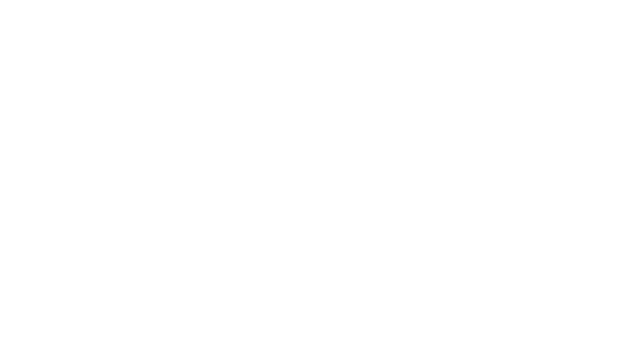
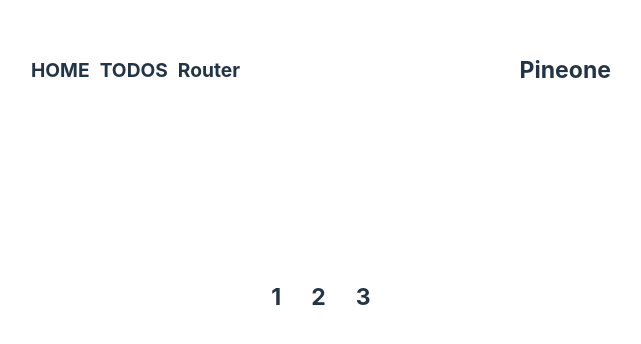
Before and after one commit to nakjun12/TodoList_vanillaJS, a React (Vite) app in the folder React_To_Do_List/: page /path/1/detail in a window 1280 px wide. Before the commit this address had no page. Shown: the part 102-446 px from the top of the page, without its empty margins (309-950 px from the left). Built offline with nearby package versions, Linux system fonts and the light colour scheme.

Commit message:
중첩 라우팅 추가

```diff
--- a/React_To_Do_List/src/App.tsx
+++ b/React_To_Do_List/src/App.tsx
@@ -2,6 +2,7 @@ import { FC } from "react";
 import { createBrowserRouter, RouterProvider } from "react-router-dom";
 import Header from "./Header";
 import Home from "./Home";
+import RouterPage from "./RouterPage";
 import Todos from "./Todos";
 const withLayout = (Component: FC): JSX.Element => {
   return (
@@ -23,6 +24,11 @@ const router = createBrowserRouter([
     element: withLayout(Home),
     errorElement: <></>,
   },
+  {
+    path: "/path/:id/detail",
+    element: withLayout(RouterPage),
+    errorElement: <></>,
+  },
 ]);
 
 const App: React.FC = () => {
--- a/React_To_Do_List/src/Header.tsx
+++ b/React_To_Do_List/src/Header.tsx
@@ -10,6 +10,9 @@ export default function Header() {
         <Link to={`/1`} className="logo">
           TODOS
         </Link>
+        <Link to={`/path/1/detail`} className="logo">
+          Router
+        </Link>
       </div>
       <Link to={`/`} className="logo">
         <div className="logo">Pineone</div>
--- /dev/null
+++ b/React_To_Do_List/src/RouterPage.tsx
@@ -0,0 +1,22 @@
+import { Link } from "react-router-dom";
+
+function RouterPage() {
+  return (
+    <main className="box">
+      <div className="container">
+        <Link to={`/path/1/detail`} className="logo">
+          <div className="logo">1</div>
+        </Link>
+        <Link to={`/path/2/detail`} className="logo">
+          <div className="logo">2</div>
+        </Link>
+
+        <Link to={`/path/3/detail`} className="logo">
+          <div className="logo">3</div>
+        </Link>
+      </div>
+    </main>
+  );
+}
+
+export default RouterPage;
```
